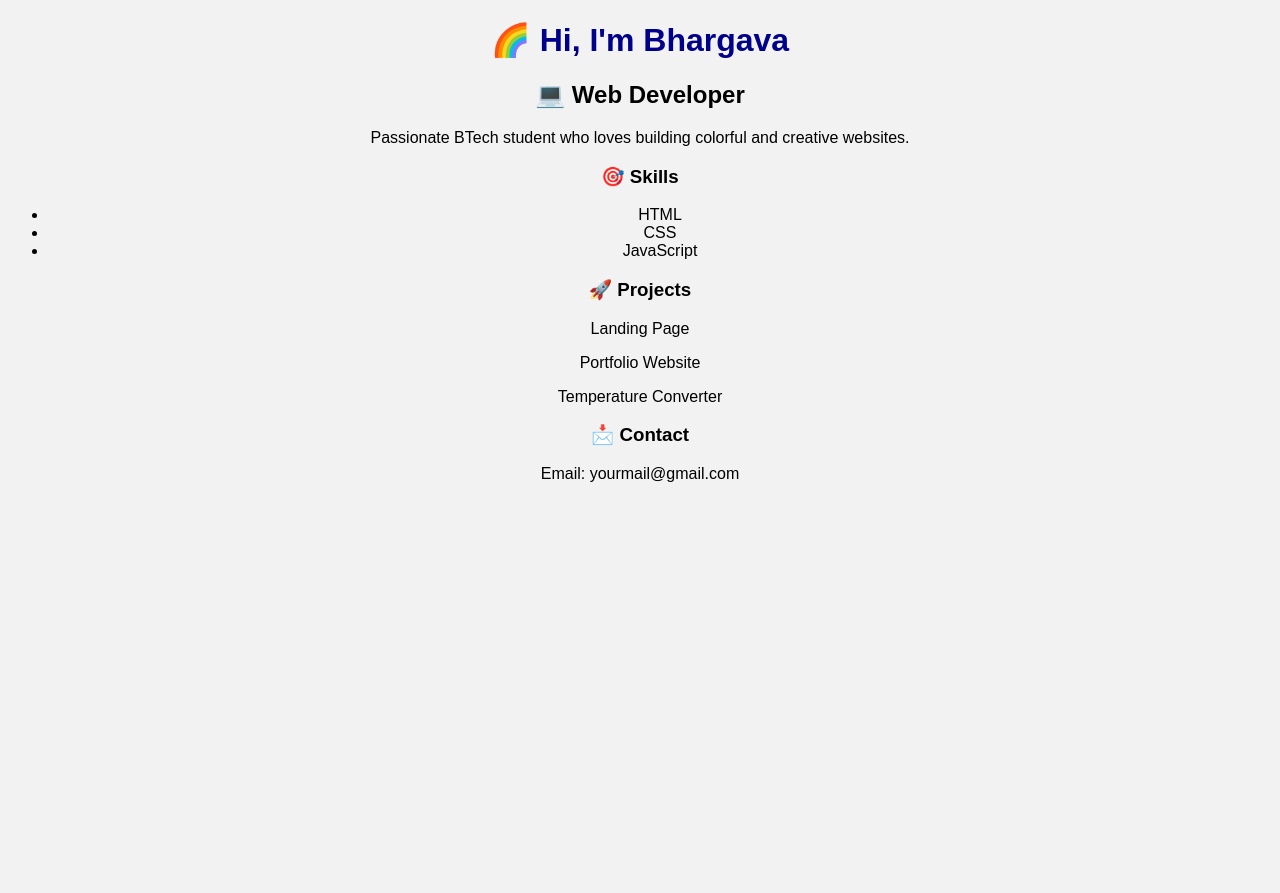
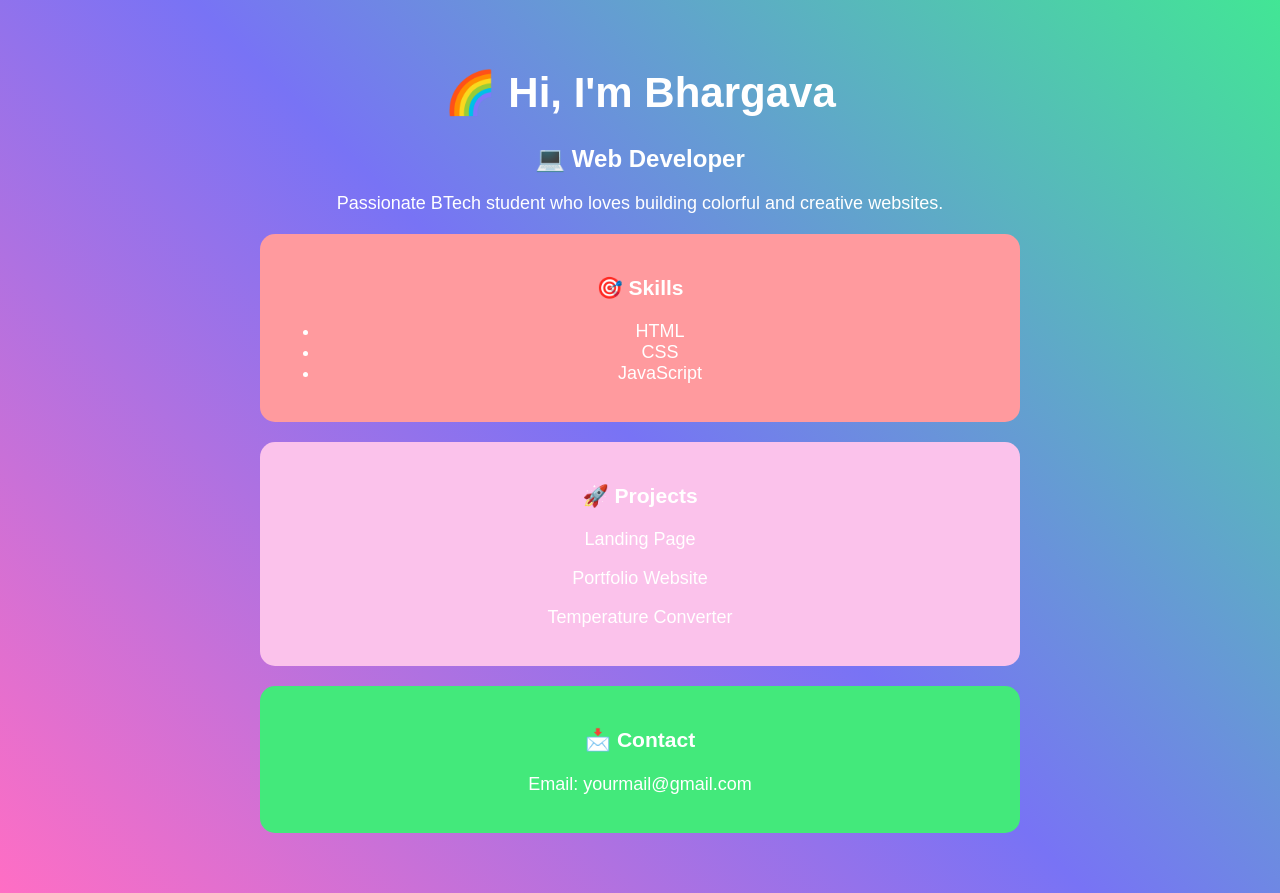
Before and after one commit to BHARGAVI-09-WEB/OIBSIP, a plain HTML site: page Task 2 Task2-Portfolio/index.html in a window 1280 px wide. Before the commit the page ends 800 px from the top, so only its background shows below. Drawn offline with Linux system fonts and the light colour scheme; files that its build step writes are made by us from their sources.

Commit message:
Revamp styles with gradient background and color updates
Updated body background to a gradient and adjusted text colors.

```diff
--- a/Task 2 Task2-Portfolio/Task2-Portfolio/style.css
+++ b/Task 2 Task2-Portfolio/Task2-Portfolio/style.css
@@ -1,9 +1,42 @@
 body {
+    margin: 0;
     font-family: Arial;
     text-align: center;
-    background-color: #f2f2f2;
+    background: linear-gradient(45deg, #ff6ec4, #7873f5, #42e695);
+    color: white;
+}
+
+.container {
+    padding: 40px;
 }
 
 h1 {
-    color: darkblue;
+    font-size: 42px;
 }
+
+.about {
+    font-size: 18px;
+    margin: 20px;
+}
+
+.box {
+    padding: 20px;
+    margin: 20px auto;
+    width: 60%;
+    border-radius: 15px;
+    color: white;
+    font-size: 18px;
+}
+
+/* Different colors for each section */
+.skills {
+    background: #ff9a9e;
+}
+
+.projects {
+    background: #fbc2eb;
+}
+
+.contact {
+    background: #43e97b;
+}
```
